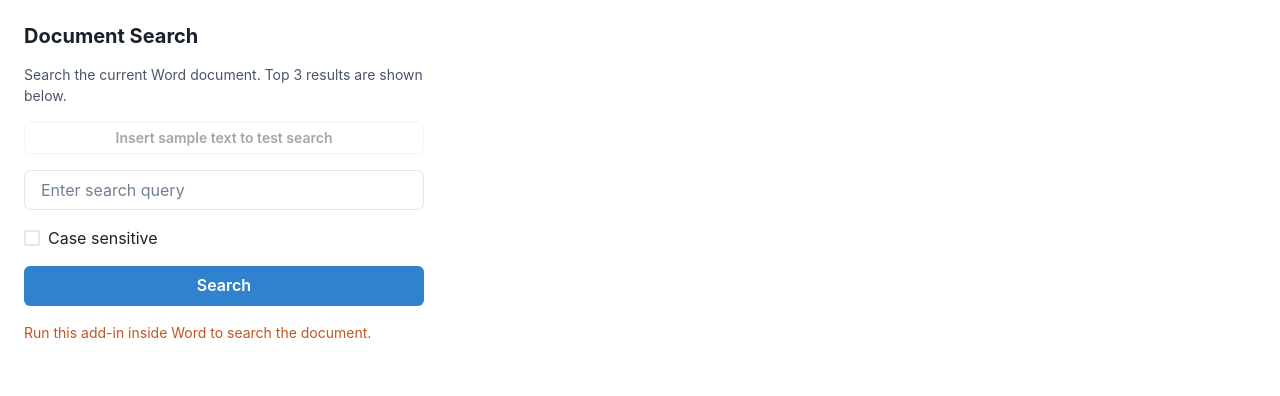
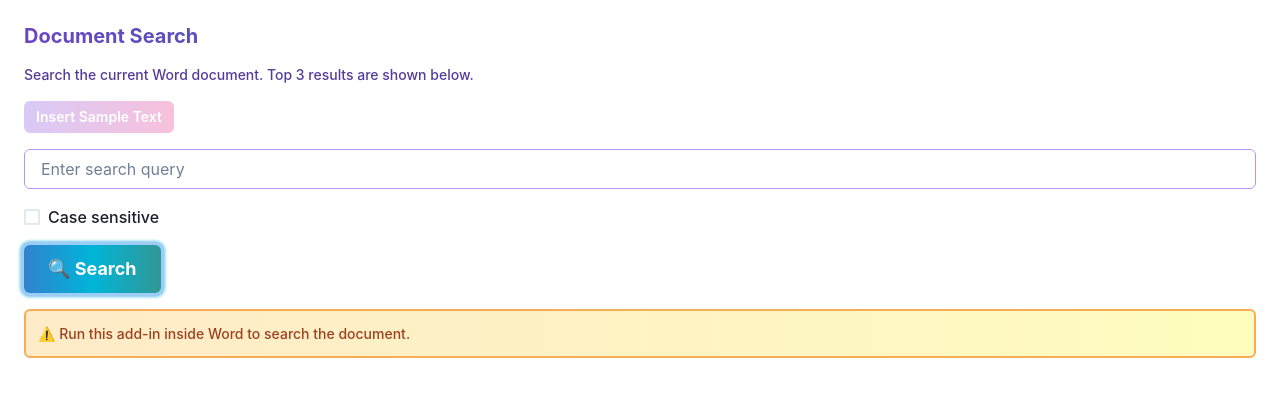
Before and after one commit to SapKi/office-add-in-example, a React app: page / in a window 1280 px wide. Shown: the top 396 px of the page. Built offline with nearby package versions, Linux system fonts and the light colour scheme.

Commit message:
edit the add in

```diff
--- a/src/taskpane/components/SearchPage.tsx
+++ b/src/taskpane/components/SearchPage.tsx
@@ -1,5 +1,5 @@
 /// <reference path="../../chakra-ui-react.d.ts" />
-import React, { useCallback, useState } from "react";
+import React, { useCallback, useState, useEffect } from "react";
 import {
   Box,
   Button,
@@ -10,7 +10,69 @@ import {
   Text,
   useToast,
 } from "@chakra-ui/react";
+import { keyframes } from "@emotion/react";
 import { searchWordDocument, isWordAvailable, insertSampleContent } from "../wordSearch";
+
+// Beautiful animations using Emotion keyframes
+const fadeInUp = keyframes`
+  from {
+    opacity: 0;
+    transform: translateY(20px);
+  }
+  to {
+    opacity: 1;
+    transform: translateY(0);
+  }
+`;
+
+const fadeIn = keyframes`
+  from {
+    opacity: 0;
+  }
+  to {
+    opacity: 1;
+  }
+`;
+
+const scaleIn = keyframes`
+  from {
+    opacity: 0;
+    transform: scale(0.95);
+  }
+  to {
+    opacity: 1;
+    transform: scale(1);
+  }
+`;
+
+const slideInRight = keyframes`
+  from {
+    opacity: 0;
+    transform: translateX(-20px);
+  }
+  to {
+    opacity: 1;
+    transform: translateX(0);
+  }
+`;
+
+const pulseGlow = keyframes`
+  0%, 100% {
+    box-shadow: 0 0 0 0 rgba(59, 130, 246, 0.6), 0 0 0 0 rgba(6, 182, 212, 0.4);
+  }
+  50% {
+    box-shadow: 0 0 0 8px rgba(59, 130, 246, 0), 0 0 0 12px rgba(6, 182, 212, 0);
+  }
+`;
+
+const bounceUpDown = keyframes`
+  0%, 100% {
+    transform: translateY(0);
+  }
+  50% {
+    transform: translateY(-8px);
+  }
+`;
 
 /**
  * Task 2: Word search interface.
@@ -24,9 +86,19 @@ const SearchPage: React.FC = () => {
   const [results, setResults] = useState<string[]>([]);
   const [loading, setLoading] = useState(false);
   const [inserting, setInserting] = useState(false);
+  const [mounted, setMounted] = useState(false);
+  const [sampleButtonClicked, setSampleButtonClicked] = useState(false);
   const toast = useToast();
 
+  useEffect(() => {
+    // Trigger animations on mount
+    setMounted(true);
+  }, []);
+
   const handleInsertSample = useCallback(async () => {
+    // Mark button as clicked to stop bouncing animation
+    setSampleButtonClicked(true);
+
     if (!isWordAvailable()) {
       toast({
         title: "Open in Word",
@@ -41,7 +113,7 @@ const SearchPage: React.FC = () => {
       await insertSampleContent();
       toast({
         title: "Sample text inserted",
-        description: "Search for \"document\", \"search\", \"sample\", or \"Word\" to test.",
+        description: "Search for \"Employee\", \"Employer\", \"Contract\", or \"termination\" to test.",
         status: "success",
         duration: 4000,
       });
@@ -95,75 +167,217 @@ const SearchPage: React.FC = () => {
   const wordAvailable = isWordAvailable();
 
   return (
-    <Box p={6} maxW="md">
+    <Box
+      p={6}
+      w="100%"
+      h="100%"
+      minH="100%"
+      sx={{
+        animation: mounted ? `${fadeIn} 0.6s ease-out` : "none",
+      }}
+    >
       <VStack align="stretch" spacing={4}>
-        <Heading size="md">Document Search</Heading>
-        <Text fontSize="sm" color="gray.600">
+        <Heading
+          size="md"
+          bgGradient="linear(to-r, purple.600, blue.600, cyan.600)"
+          bgClip="text"
+          fontWeight="bold"
+          sx={{
+            animation: mounted ? `${fadeInUp} 0.8s ease-out 0.1s both` : "none",
+            opacity: mounted ? 1 : 0,
+          }}
+        >
+          Document Search
+        </Heading>
+        <Text
+          fontSize="sm"
+          color="purple.700"
+          fontWeight="medium"
+          sx={{
+            animation: mounted ? `${fadeInUp} 0.8s ease-out 0.2s both` : "none",
+            opacity: mounted ? 1 : 0,
+          }}
+        >
           Search the current Word document. Top 3 results are shown below.
         </Text>
 
+        <Box
+          sx={{
+            animation: mounted ? `${slideInRight} 0.7s ease-out 0.3s both` : "none",
+            opacity: mounted ? 1 : 0,
+          }}
+        >
           <Button
             size="sm"
-          variant="outline"
-          colorScheme="gray"
+            bgGradient="linear(to-r, purple.400, pink.400)"
+            color="white"
+            _hover={{
+              bgGradient: "linear(to-r, purple.500, pink.500)",
+              transform: "translateY(-2px)",
+              boxShadow: "xl",
+              transition: "all 0.2s",
+            }}
+            _active={{
+              bgGradient: "linear(to-r, purple.600, pink.600)",
+            }}
             onClick={handleInsertSample}
             isLoading={inserting}
             loadingText="Inserting..."
             isDisabled={!wordAvailable}
+            transition="all 0.2s"
+            fontWeight="semibold"
+            sx={{
+              animation: !sampleButtonClicked && mounted && wordAvailable
+                ? `${bounceUpDown} 1.5s ease-in-out infinite 1s`
+                : "none",
+            }}
           >
-          Insert sample text to test search
+            Insert Sample Text
           </Button>
+        </Box>
 
+        <Box
+          sx={{
+            animation: mounted ? `${scaleIn} 0.7s ease-out 0.4s both` : "none",
+            opacity: mounted ? 1 : 0,
+          }}
+        >
           <Input
             placeholder="Enter search query"
             value={query}
             onChange={(e) => setQuery(e.target.value)}
             onKeyDown={(e) => e.key === "Enter" && handleSearch()}
             size="md"
+            bg="white"
+            borderColor="purple.300"
+            focusBorderColor="purple.500"
+            _focus={{
+              boxShadow: "0 0 0 3px rgba(147, 51, 234, 0.2)",
+              borderColor: "purple.500",
+            }}
+            _hover={{ borderColor: "purple.400" }}
+            transition="all 0.2s"
           />
+        </Box>
 
+        <Box
+          sx={{
+            animation: mounted ? `${fadeIn} 0.6s ease-out 0.5s both` : "none",
+            opacity: mounted ? 1 : 0,
+          }}
+        >
           <Checkbox
             isChecked={caseSensitive}
             onChange={(e) => setCaseSensitive(e.target.checked)}
+            colorScheme="gray"
+            transition="all 0.2s"
           >
+            <Text as="span" fontWeight="medium">
               Case sensitive
+            </Text>
           </Checkbox>
+        </Box>
 
+        <Box
+          sx={{
+            animation: mounted ? `${scaleIn} 0.8s ease-out 0.6s both` : "none",
+            opacity: mounted ? 1 : 0,
+          }}
+        >
           <Button
-          colorScheme="blue"
+            bgGradient="linear(to-r, blue.500, cyan.500, teal.500)"
+            color="white"
             onClick={handleSearch}
             isLoading={loading}
             loadingText="Searching..."
+            size="lg"
+            fontWeight="bold"
+            _hover={{
+              bgGradient: "linear(to-r, blue.600, cyan.600, teal.600)",
+              transform: "translateY(-2px)",
+              boxShadow: "xl",
+              transition: "all 0.2s",
+            }}
+            _active={{
+              bgGradient: "linear(to-r, blue.700, cyan.700, teal.700)",
+              transform: "translateY(0)",
+            }}
+            transition="all 0.2s"
+            sx={{
+              animation: mounted
+                ? `${scaleIn} 0.8s ease-out 0.6s both, ${pulseGlow} 2s ease-in-out 1s infinite`
+                : "none",
+            }}
           >
-          Search
+            🔍 Search
           </Button>
+        </Box>
 
         {!wordAvailable && (
-          <Text fontSize="sm" color="orange.600">
-            Run this add-in inside Word to search the document.
+          <Box
+            p={3}
+            bgGradient="linear(to-r, orange.100, yellow.100)"
+            borderRadius="md"
+            borderWidth="2px"
+            borderColor="orange.300"
+          >
+            <Text fontSize="sm" color="orange.700" fontWeight="medium">
+              ⚠️ Run this add-in inside Word to search the document.
             </Text>
+          </Box>
         )}
 
         {results.length > 0 && (
-          <Box mt={4} w="100%">
-            <Heading size="sm" mb={2}>
-              Top 3 results
+          <Box
+            mt={4}
+            w="100%"
+            sx={{
+              animation: `${fadeInUp} 0.6s ease-out`,
+            }}
+          >
+            <Heading
+              size="sm"
+              mb={3}
+              bgGradient="linear(to-r, green.600, emerald.600)"
+              bgClip="text"
+              fontWeight="bold"
+            >
+              ✨ Top 3 results
             </Heading>
-            <VStack align="stretch" spacing={2}>
-              {results.map((text, index) => (
+            <VStack align="stretch" spacing={3}>
+              {results.map((text, index) => {
+                const colors = [
+                  { bg: "purple.50", border: "purple.300", hoverBg: "purple.100" },
+                  { bg: "blue.50", border: "blue.300", hoverBg: "blue.100" },
+                  { bg: "cyan.50", border: "cyan.300", hoverBg: "cyan.100" },
+                ];
+                const colorScheme = colors[index] || colors[0];
+                return (
                   <Box
                     key={index}
-                  p={3}
-                  bg="gray.50"
-                  borderRadius="md"
-                  borderWidth="1px"
-                  borderColor="gray.200"
+                    p={4}
+                    bg={colorScheme.bg}
+                    borderRadius="lg"
+                    borderWidth="2px"
+                    borderColor={colorScheme.border}
+                    sx={{
+                      animation: `${fadeInUp} 0.5s ease-out ${index * 0.1}s both`,
+                    }}
+                    _hover={{
+                      bg: colorScheme.hoverBg,
+                      borderColor: colorScheme.border,
+                      transform: "translateX(6px) scale(1.02)",
+                      boxShadow: "md",
+                      transition: "all 0.2s",
+                    }}
+                    transition="all 0.2s"
                   >
-                  <Text fontSize="sm" noOfLines={3}>
+                    <Text fontSize="sm" color="gray.700" fontWeight="medium" noOfLines={3}>
                       {text || "(empty)"}
                     </Text>
                   </Box>
-              ))}
+                );
+              })}
             </VStack>
           </Box>
         )}
--- a/src/taskpane/index.tsx
+++ b/src/taskpane/index.tsx
@@ -1,7 +1,7 @@
 /// <reference path="../chakra-ui-react.d.ts" />
 import * as React from "react";
 import { createRoot } from "react-dom/client";
-import { ChakraProvider } from "@chakra-ui/react";
+import { ChakraProvider, Box } from "@chakra-ui/react";
 import SearchPage from "./components/SearchPage";
 
 /* global document, Office, HTMLElement */
@@ -15,7 +15,9 @@ function renderApp(): void {
   rendered = true;
   root.render(
     <ChakraProvider>
-      <SearchPage />
+      <Box w="100%" h="100%" minH="100%">
+        <SearchPage />
+      </Box>
     </ChakraProvider>
   );
 }
--- a/src/taskpane/taskpane.html
+++ b/src/taskpane/taskpane.html
@@ -81,8 +81,8 @@
     <script type="text/javascript" src="https://appsforoffice.microsoft.com/lib/1.1/hosted/office.js"></script>
 </head>
 
-<body style="width: 100%; height: 100%; margin: 0; padding: 0;">
-    <div id="container"></div>
+<body style="width: 100%; height: 100%; margin: 0; padding: 0; overflow: hidden;">
+    <div id="container" style="width: 100%; height: 100%;"></div>
 </body>
 
 </html>
--- a/src/taskpane/wordSearch.ts
+++ b/src/taskpane/wordSearch.ts
@@ -60,7 +60,7 @@ export function isWordAvailable(): boolean {
 /**
  * Inserts sample paragraphs into the document so you can test search.
  * Call this when the add-in is running inside Word, then search for:
- * "document", "search", "sample", or "Word" to see results.
+ * "Employee", "Employer", "Contract", or "termination" to see results.
  */
 export function insertSampleContent(): Promise<void> {
   if (typeof Word === "undefined") {
@@ -68,9 +68,9 @@ export function insertSampleContent(): Promise<void> {
   }
 
   const sampleParagraphs = [
-    "This is sample content for testing the document search. You can search for the word document or search.",
-    "The Word add-in search feature finds text in your document. Try searching for \"sample\" or \"Word\" to see the top 3 results.",
-    "Each search result shows a snippet of text from the document. Case sensitive search matches exact capitalization.",
+    "EMPLOYMENT AGREEMENT – This Contract of Hiring is entered into as of the Effective Date between the Employer and the Employee. The Employee agrees to perform the duties set forth herein.",
+    "COMPENSATION: The Employer shall pay the Employee a base salary as set forth in Schedule A. Payment shall be made bi-weekly. The Employee shall be eligible for benefits in accordance with company policy.",
+    "TERM AND TERMINATION: This agreement shall remain in effect until terminated. Either party may terminate this Contract with thirty (30) days written notice. The Employee shall return all company property upon termination. Hire me",
   ];
 
   return new Promise((resolve, reject) => {
```
Lines whose indentation alone changed are shown as unchanged.
